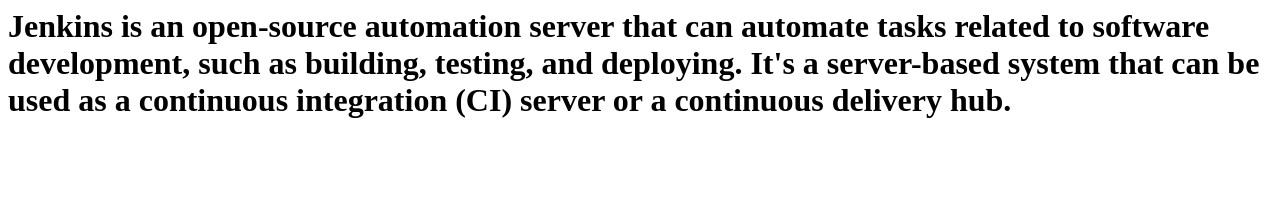
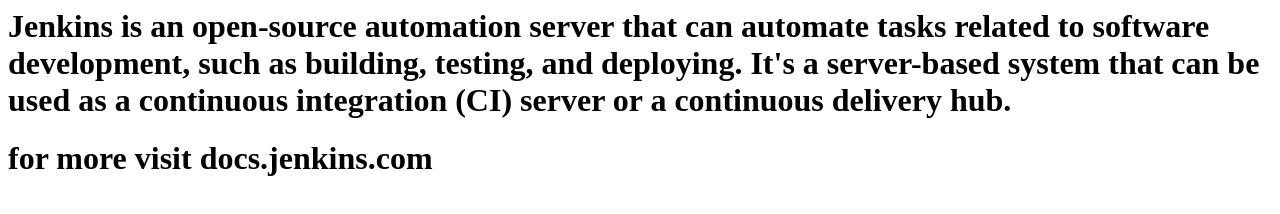
Before and after one commit to technet001/jenkins1, a plain HTML site: page index.html in a window 1280 px wide. Drawn offline with Linux system fonts and the light colour scheme.

Commit message:
version 2

```diff
--- a/index.html
+++ b/index.html
@@ -1,3 +1,4 @@
 <h1>
 	Jenkins is an open-source automation server that can automate tasks related to software development, such as building, testing, and deploying. It's a server-based system that can be used as a continuous integration (CI) server or a continuous delivery hub.
 </h1>
+<h1> for more visit docs.jenkins.com </h1>
```
